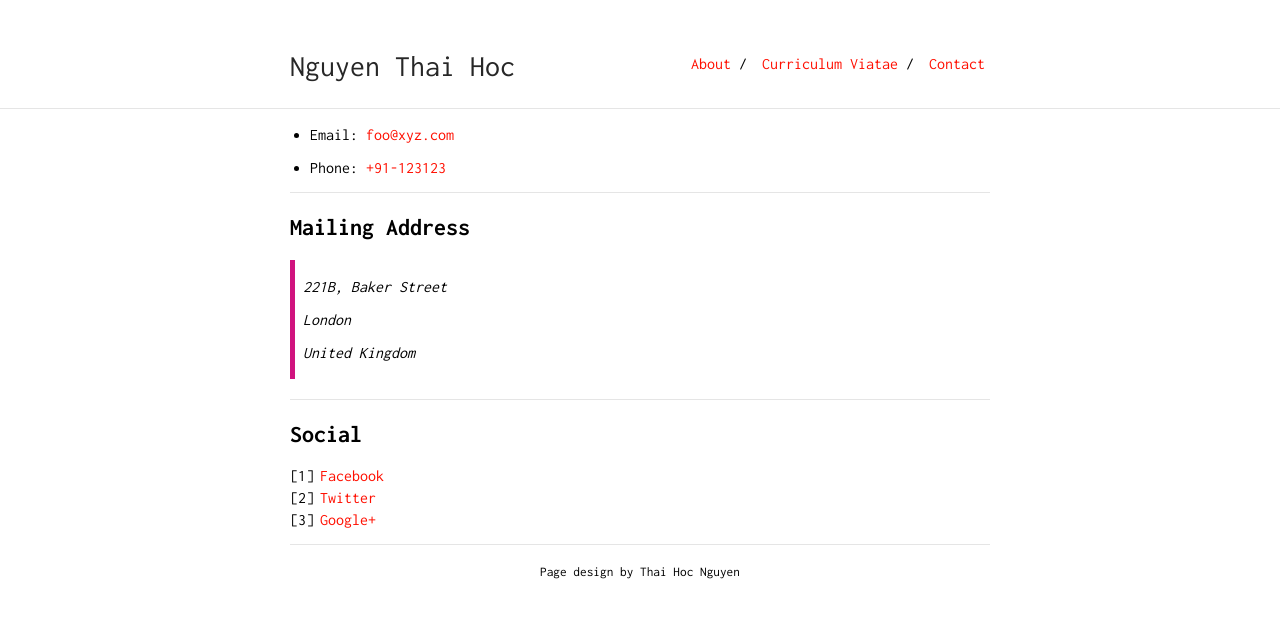
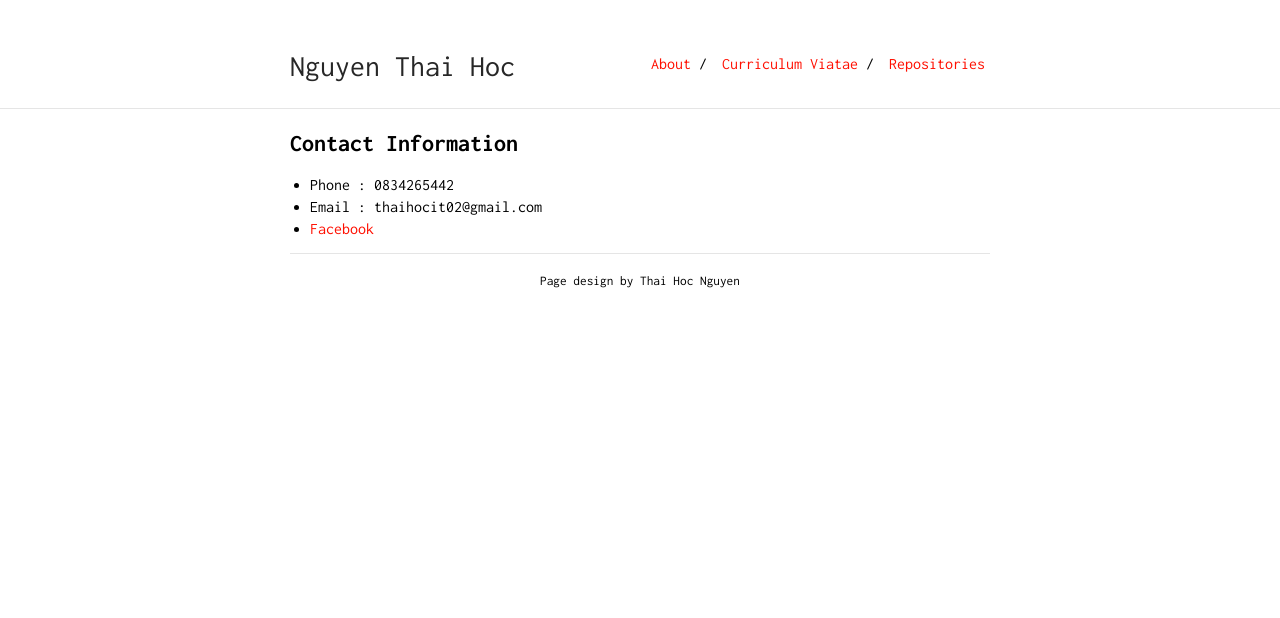
Before and after one commit to nguyenthaihoc02/About-Me, a Jekyll site: the page built from contact.md, in a window 1280 px wide. Shown: the top 618 px of the page. Built offline with Jekyll 4.4.1, drawn with Linux system fonts in a browser that asks for light colours; our own code applies the rules of GitHub Pages for plain Markdown files.

Commit message:
update profile

```diff
--- a/_config.yml
+++ b/_config.yml
@@ -20,5 +20,5 @@ nav:
    link: "/About-Me/"
  - name: "Curriculum Viatae"
    link: "#"
- - name: "Contact"
-   link: "contact"
+ - name: "Repositories"
+   link: "https://www.facebook.com/NguyenThaiHoc.IT"
--- a/_sass/typography.scss
+++ b/_sass/typography.scss
@@ -31,7 +31,7 @@
     }
     blockquote {
         //border: 1px solid black;
-        border-left: 5px solid #d0137e;
+        border-left: 5px solid #333333;
         margin: 20px 0 20px 0;
         padding: 2px 8px 2px 8px;
         font-style: italic;
--- a/contact.md
+++ b/contact.md
@@ -3,24 +3,8 @@ layout: default
 is_contact: true
 ---
 
-* Email: [foo@xyz.com](mailto:foo@xyz.com)
+## Contact Information
 
-* Phone: [+91-123123](tel:+91-123123)
-
----
-
-## Mailing Address
-
-> 221B, Baker Street
->
-> London
->
-> United Kingdom
-
----
-
-## Social
-
-1. [Facebook](#)
-2. [Twitter](#)
-3. [Google+](#)
+* Phone : 0834265442
+* Email : thaihocit02@gmail.com
+* [Facebook](https://www.facebook.com/NguyenThaiHoc.IT)
```
Also changed, not shown: index.md (+2 -0 lines).
